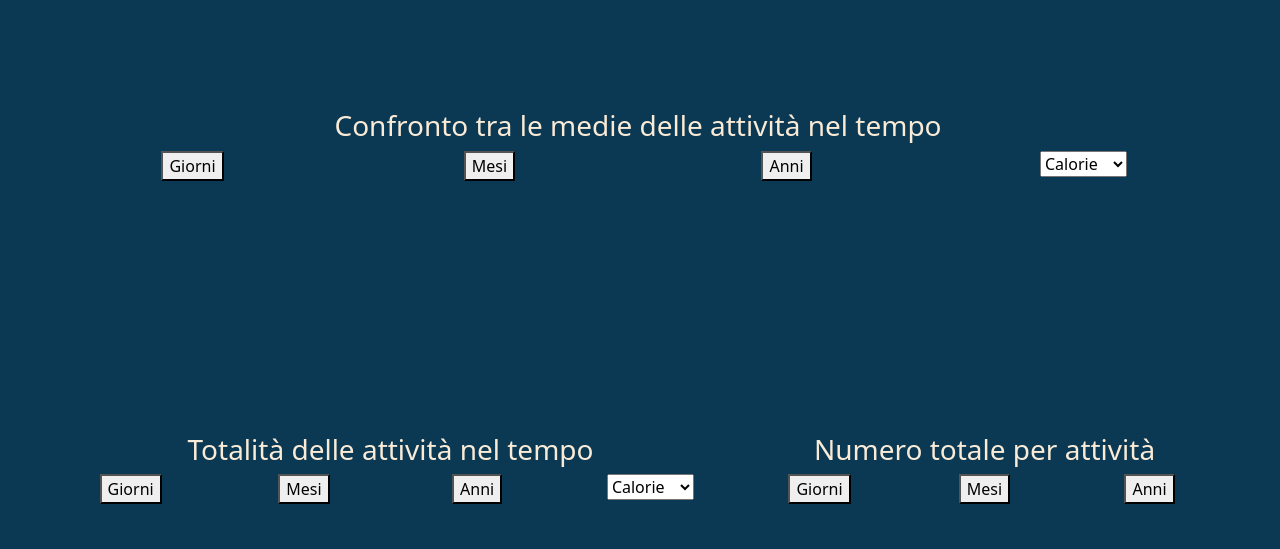
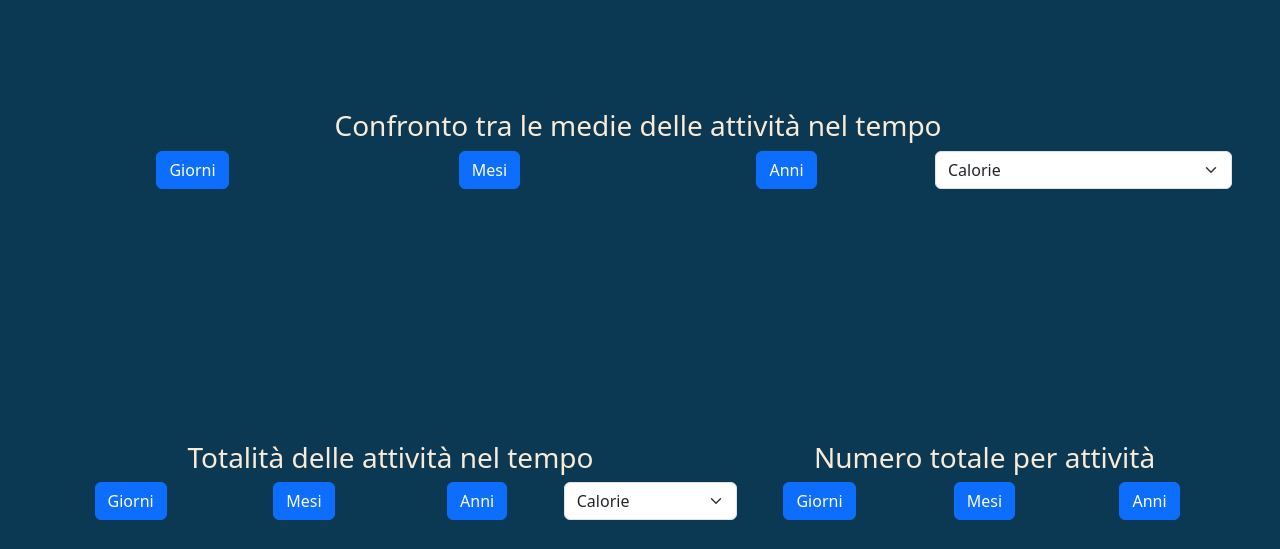
Before and after one commit to Enricioo/TrackingFitness, a plain HTML site: page admin-report.html in a window 1280 px wide. Shown: the part 193-742 px from the top of the page. Drawn offline with nearby package versions, Linux system fonts and the light colour scheme; no server answers.

Commit message:
Aggiunto bootstrap per pulsanti e select

```diff
--- a/admin-report.html
+++ b/admin-report.html
@@ -28,9 +28,9 @@
     </head>
     <body>
         <!--DA FARE:
-         - terzo grafico;
          - sistemare pulsanti e select;
-         - sistemare bug grafici
+         - sistemare bug grafici;
+         - migliorare la responsività
         -->
         <div class="container-fluid sidebar">
             <div class="row flex-nowrap">
@@ -61,16 +61,16 @@
                             <h3>Confronto tra le medie  delle attività nel tempo</h3>
                             <div class="button-row row">
                                 <div class="col-3 m-0 p-0">
-                                    <button class="periodoUno" type="button">Giorni</button>
+                                    <button class="btn btn-primary periodoUno" type="button">Giorni</button>
                                 </div>
                                 <div class="col-3 m-0 p-0">
-                                    <button class="periodoUno selected" type="button">Mesi</button>
+                                    <button class="btn btn-primary periodoUno selected" type="button">Mesi</button>
                                 </div>
                                 <div class="col-3 m-0 p-0">
-                                    <button class="periodoUno" type="button">Anni</button>
+                                    <button class="btn btn-primary periodoUno" type="button">Anni</button>
                                 </div>
                                 <div class="col-3 m-0 p-0">
-                                    <select id="selectChartUno">
+                                    <select id="selectChartUno" class="form-select">
                                         <option value="calorie">Calorie</option>
                                         <option value="distanza">Distanza</option>
                                         <option value="durata">Durata</option>
@@ -85,16 +85,16 @@
                             <h3>Totalità delle attività nel tempo</h3>
                             <div class="button-row row">
                                 <div class="col-3 m-0 p-0">
-                                    <button class="periodoDue" type="button">Giorni</button>
+                                    <button class="btn btn-primary periodoDue" type="button">Giorni</button>
                                 </div>
                                 <div class="col-3 m-0 p-0">
-                                    <button class="periodoDue selected" type="button">Mesi</button>
+                                    <button class="btn btn-primary periodoDue selected" type="button">Mesi</button>
                                 </div>
                                 <div class="col-3 m-0 p-0">
-                                    <button class="periodoDue" type="button">Anni</button>
+                                    <button class="btn btn-primary periodoDue" type="button">Anni</button>
                                 </div>
                                 <div class="col-3 m-0 p-0">
-                                    <select id="selectChartDue">
+                                    <select id="selectChartDue" class="form-select">
                                         <option value="calorie">Calorie</option>
                                         <option value="distanza">Distanza</option>
                                         <option value="durata">Durata</option>
@@ -109,13 +109,13 @@
                             <h3>Numero totale per attività</h3>
                             <div class="button-row row">
                                 <div class="col-4 m-0 p-0">
-                                    <button class="periodoTre" type="button">Giorni</button>
+                                    <button class="btn btn-primary periodoTre" type="button">Giorni</button>
                                 </div>
                                 <div class="col-4 m-0 p-0">
-                                    <button class="periodoTre" type="button">Mesi</button>
+                                    <button class="btn btn-primary periodoTre" type="button">Mesi</button>
                                 </div>
                                 <div class="col-4 m-0 p-0">
-                                    <button class="periodoTre" type="button">Anni</button>
+                                    <button class="btn btn-primary periodoTre" type="button">Anni</button>
                                 </div>
                             </div>
                             <div class="chart-container">
```
